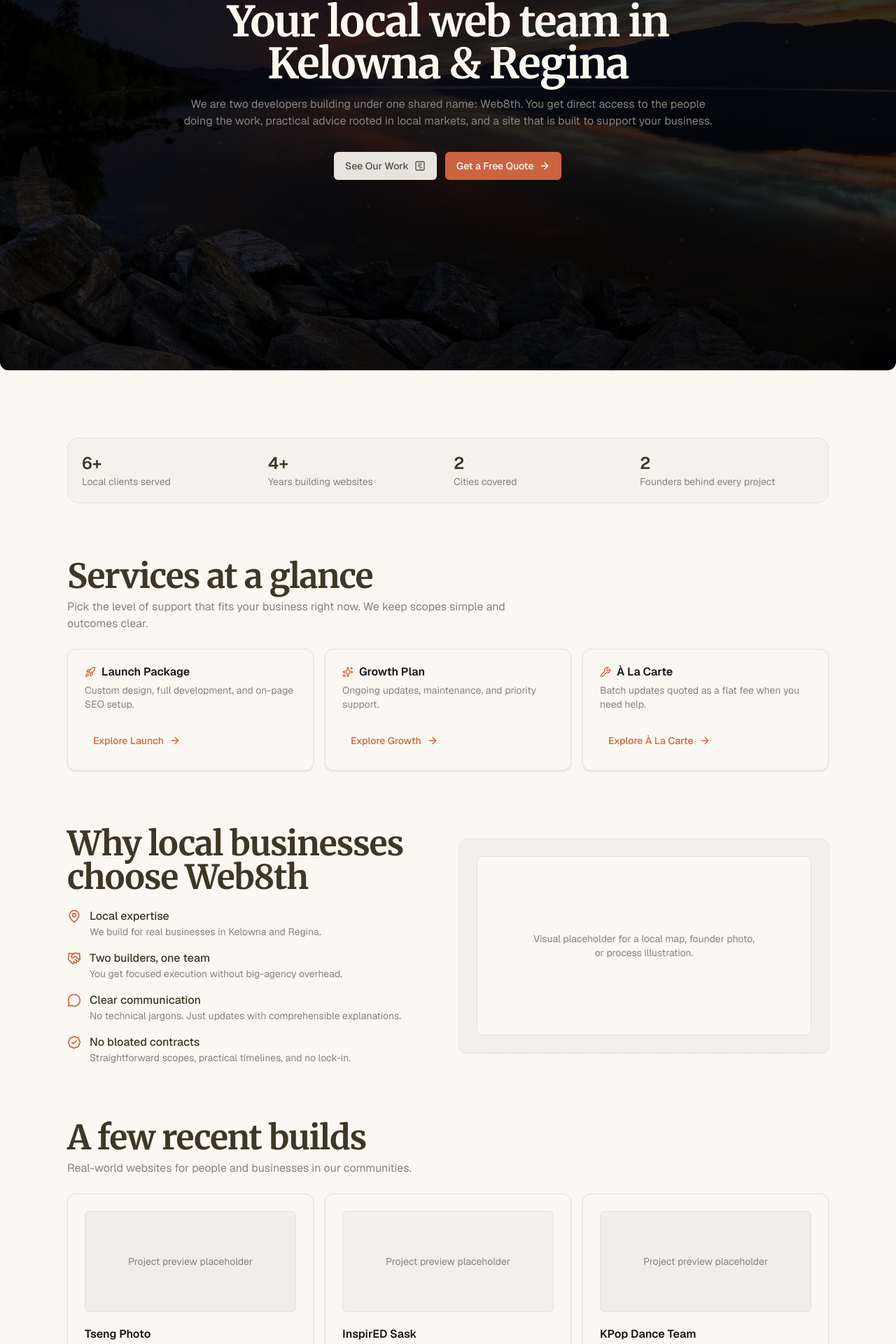
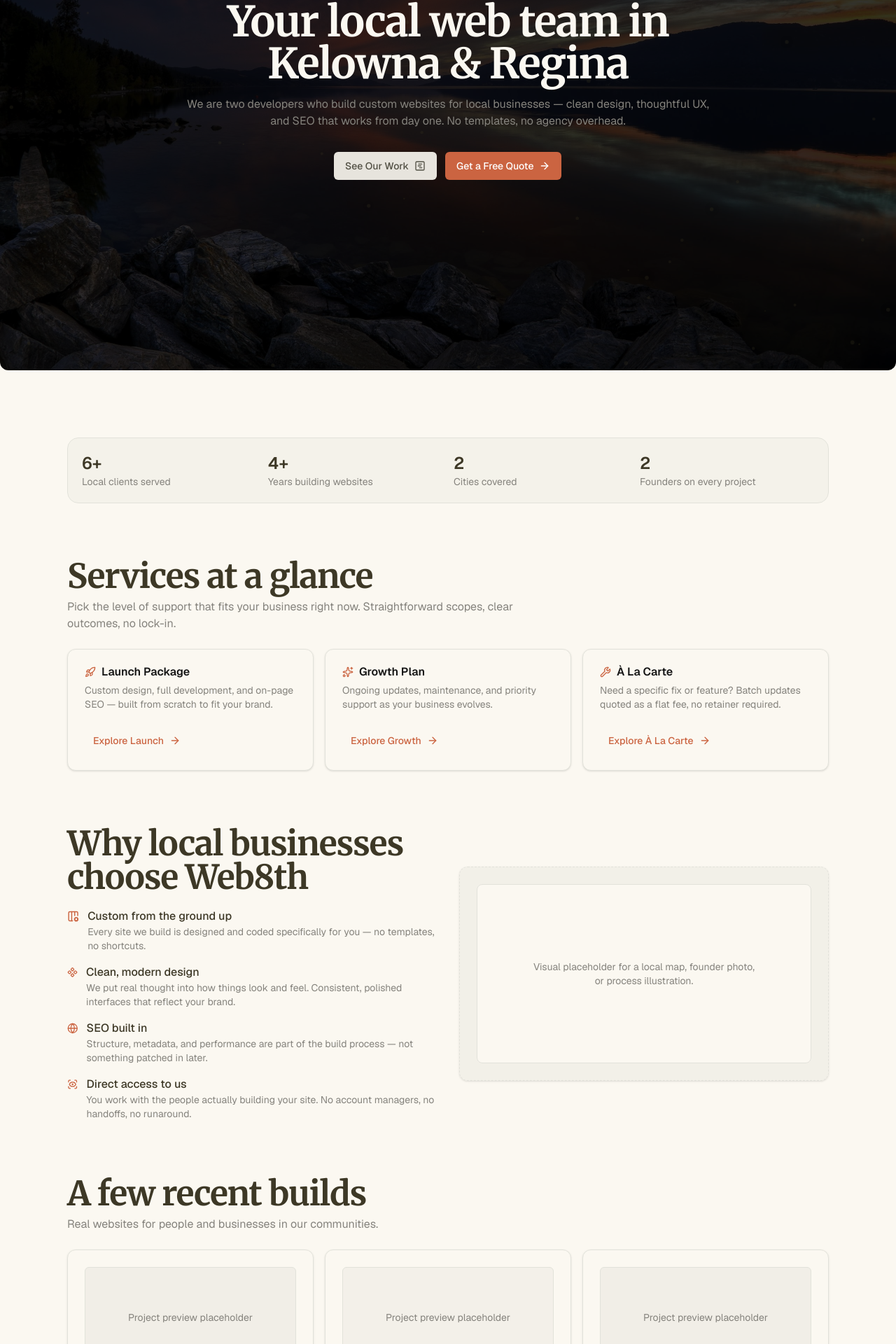
Before and after one commit to web-8th/v1, a Next.js app: page / in a window 1280 px wide. Shown: the part 271-2191 px from the top of the page at 70% size. Built offline with nearby package versions, Linux system fonts and the light colour scheme.

Commit message:
Update page.tsx

```diff
--- a/app/page.tsx
+++ b/app/page.tsx
@@ -3,10 +3,14 @@
 import {
   ArrowRight,
   BadgeCheck,
+  Columns3Cog,
+  Component,
+  Globe,
   Handshake,
   MapPin,
   MessageCircle,
   Rocket,
+  ScanEye,
   Sparkles,
   SquareArrowOutUpRight,
   SquareChartGantt,
@@ -33,27 +37,30 @@
   { label: 'Local clients served', value: '6+' },
   { label: 'Years building websites', value: '4+' },
   { label: 'Cities covered', value: '2' },
-  { label: 'Founders behind every project', value: '2' },
+  { label: 'Founders on every project', value: '2' },
 ];
 
 const serviceSnapshot = [
   {
     title: 'Launch Package',
-    description: 'Custom design, full development, and on-page SEO setup.',
+    description:
+      'Custom design, full development, and on-page SEO — built from scratch to fit your brand.',
     cta: 'Explore Launch',
     href: '/services',
     icon: Rocket,
   },
   {
     title: 'Growth Plan',
-    description: 'Ongoing updates, maintenance, and priority support.',
+    description:
+      'Ongoing updates, maintenance, and priority support as your business evolves.',
     cta: 'Explore Growth',
     href: '/services',
     icon: Sparkles,
   },
   {
     title: 'À La Carte',
-    description: 'Batch updates quoted as a flat fee when you need help.',
+    description:
+      'Need a specific fix or feature? Batch updates quoted as a flat fee, no retainer required.',
     cta: 'Explore À La Carte',
     href: '/services',
     icon: Wrench,
@@ -62,24 +69,28 @@
 
 const differentiators = [
   {
-    title: 'Local expertise',
-    description: 'We build for real businesses in Kelowna and Regina.',
-    icon: MapPin,
+    title: 'Custom from the ground up',
+    description:
+      'Every site we build is designed and coded specifically for you — no templates, no shortcuts.',
+    icon: Columns3Cog,
   },
   {
-    title: 'Two builders, one team',
-    description: 'You get focused execution without big-agency overhead.',
-    icon: Handshake,
+    title: 'Clean, modern design',
+    description:
+      'We put real thought into how things look and feel. Consistent, polished interfaces that reflect your brand.',
+    icon: Component,
   },
   {
-    title: 'Clear communication',
-    description: 'No technical jargons. Just updates with comprehensible explanations.',
-    icon: MessageCircle,
+    title: 'SEO built in',
+    description:
+      'Structure, metadata, and performance are part of the build process — not something patched in later.',
+    icon: Globe,
   },
   {
-    title: 'No bloated contracts',
-    description: 'Straightforward scopes, practical timelines, and no lock-in.',
-    icon: BadgeCheck,
+    title: 'Direct access to us',
+    description:
+      'You work with the people actually building your site. No account managers, no handoffs, no runaround.',
+    icon: ScanEye,
   },
 ];
 
@@ -139,9 +150,9 @@
               getDelayClass(3)
             )}
           >
-            We are two developers building under one shared name: Web8th. You get direct
-            access to the people doing the work, practical advice rooted in local markets,
-            and a site that is built to support your business.
+            We are two developers who build custom websites for local businesses — clean
+            design, thoughtful UX, and SEO that works from day one. No templates, no
+            agency overhead.
           </Text>
           <div
             className={cn(
@@ -195,8 +206,8 @@
                 Services at a glance
               </Text>
               <Text variant='muted' className='max-w-2xl text-muted-foreground'>
-                Pick the level of support that fits your business right now. We keep
-                scopes simple and outcomes clear.
+                Pick the level of support that fits your business right now.
+                Straightforward scopes, clear outcomes, no lock-in.
               </Text>
             </div>
             <div className='grid gap-4 md:grid-cols-3'>
@@ -284,7 +295,7 @@
                 A few recent builds
               </Text>
               <Text variant='muted' className='max-w-2xl text-muted-foreground'>
-                Real-world websites for people and businesses in our communities.
+                Real websites for people and businesses in our communities.
               </Text>
             </div>
             <div className='grid gap-4 md:grid-cols-3'>
@@ -350,8 +361,8 @@
               variant='muted'
               className='mx-auto mt-3 max-w-2xl text-muted-foreground'
             >
-              Tell us what you are building and where you are stuck. We will map out the
-              next step together.
+              Tell us about your business and what you need. We'll figure out the right
+              approach together — no commitment required.
             </Text>
             <Separator className='mx-auto my-6 max-w-md' />
             <Button asChild size='lg'>
```
